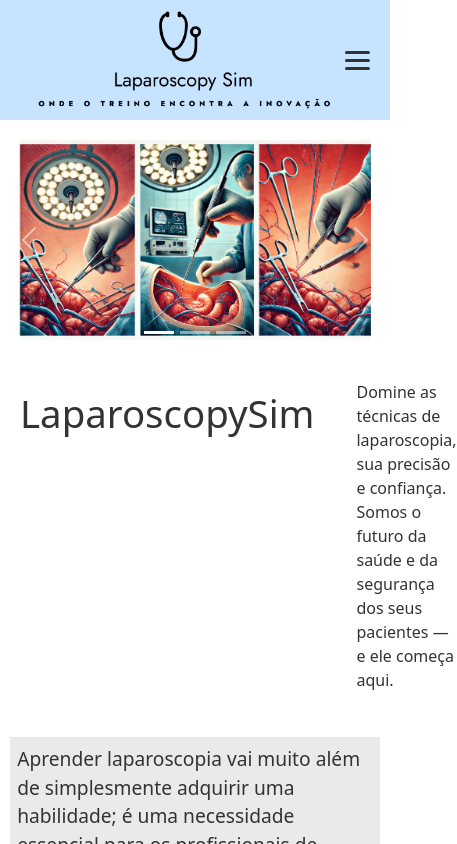
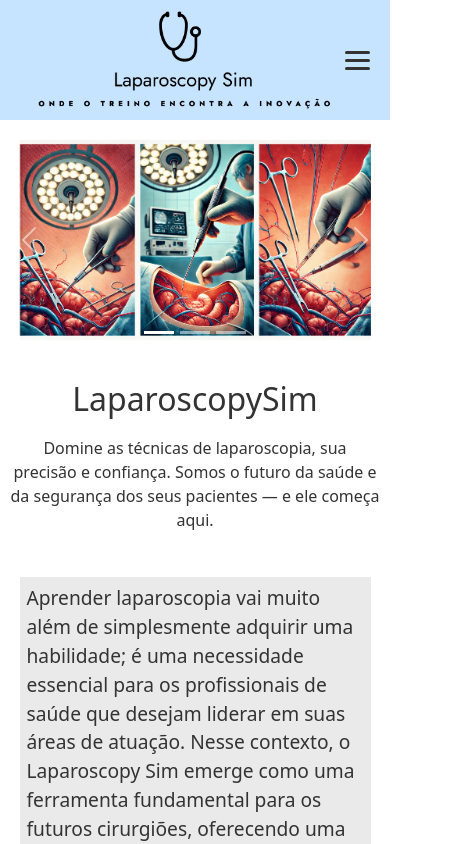
Before and after one commit to pbrnx/site-sprint-investidores, a React (Vite) app: page / in a window 390 px wide. Shown: the top 844 px of the page, 457 px wide, since content can reach past the window. Built offline with nearby package versions, Linux system fonts and the light colour scheme.

Commit message:
ajuste css

```diff
--- a/src/components/header/Header.jsx
+++ b/src/components/header/Header.jsx
@@ -8,7 +8,7 @@
   const navigate = useNavigate();
   const [isMenuOpen, setIsMenuOpen] = useState(false);
 
-  function handleLogout() {
+  function handleRedirect() {
     navigate('/cadastro');
     toast("Essa é a página de cadastro! \n Insira suas informações abaixo.");
   }
@@ -25,7 +25,7 @@
         </div>
         <div className={`header-user-info ${isMenuOpen ? 'open' : ''}`} id='linkContainer'>
           <span className="header-link" onClick={() => navigate('/')}>Home</span>
-          <span className="header-link" onClick={() => navigate('/cadastro')}>Cadastre-se</span>
+          <span className="header-link" onClick={() => handleRedirect()}>Cadastre-se</span>
           <span className="header-link" onClick={() => navigate('/galeria')}>Galeria</span>
         </div>
         <div className="hamburger" onClick={toggleMenu}>
--- a/src/components/header/Header.scss
+++ b/src/components/header/Header.scss
@@ -9,8 +9,10 @@
   background-color: #c6e3ff;
   padding: 10px 20px;
   position: relative;
-  z-index: 10; /* Para garantir que o menu fique acima de outros elementos */
+  z-index: 10;
 }
+
+
 
 .header-icon img {
   height: 100px;
@@ -25,6 +27,15 @@
   cursor: pointer;
   font-weight: bold;
   color: #007bff;
+  transition: color 0.3s;
+
+  &:hover {
+    color: #a1bdd9; /* Adiciona uma cor mais escura ao hover */
+  }
+
+  &focus {outline:none;
+
+  }
 }
 
 .hamburger {
@@ -46,7 +57,7 @@
   .header-user-info {
     display: none;
     position: absolute;
-    top: 60px; /* Empurra o menu para baixo, abaixo do header */
+    top: 60px;
     right: 20px;
     flex-direction: column;
     gap: 10px;
@@ -54,7 +65,7 @@
     padding: 10px;
     border-radius: 5px;
     box-shadow: 0 4px 8px rgba(0, 0, 0, 0.1);
-    z-index: 10; /* Mantém o menu acima do carrossel */
+    z-index: 10;
   }
 
   .header-user-info.open {
--- a/src/main.jsx
+++ b/src/main.jsx
@@ -2,7 +2,6 @@
 import ReactDOM from 'react-dom/client';
 import './index.css';
 import { createBrowserRouter, RouterProvider, Navigate } from 'react-router-dom';
-
 
 
 
@@ -11,7 +10,6 @@
 import Galeria from './routes/Galeria.jsx';
 import App from './App.jsx';
 import NotFound from './routes/Error.jsx';
-
 
 const router = createBrowserRouter([
   {path: "/",element: <App />, errorElement:<NotFound/>,
--- a/src/scss/Projeto.scss
+++ b/src/scss/Projeto.scss
@@ -110,11 +110,36 @@
     }
 }
 
-@media (max-width:768px){
-  .main-content{
+@media (max-width: 768px) {
+  .main-content {
     flex-direction: column;
-    .carousel{
-        width: 200%;
+    align-items: center;
+
+    .carousel-container {
+      max-width: 100%; // Expande o carrossel para toda a largura
+    }
+
+    .solution-title-container {
+      display: flex;
+      flex-direction: column;
+      align-items: center; // Centraliza o conteúdo
+      padding: 10px; // Ajusta o padding para se adequar ao layout mobile
+
+      h1.solution-title {
+        text-align: center; // Centraliza o título
+        font-size: 200%; // Ajusta o tamanho do título, se necessário
+      }
+
+      p {
+        width: 100%; // Expande o parágrafo para ocupar toda a largura
+        text-align: center; // Centraliza o texto
+        padding: 0; // Remove o padding lateral
+        margin-top: 10px; // Adiciona um espaçamento entre o título e o parágrafo
+      }
+    }
+
+    .solution-container {
+      padding: 5%; // Ajusta o padding para tornar o layout mais compacto em mobile
     }
   }
 }
```
